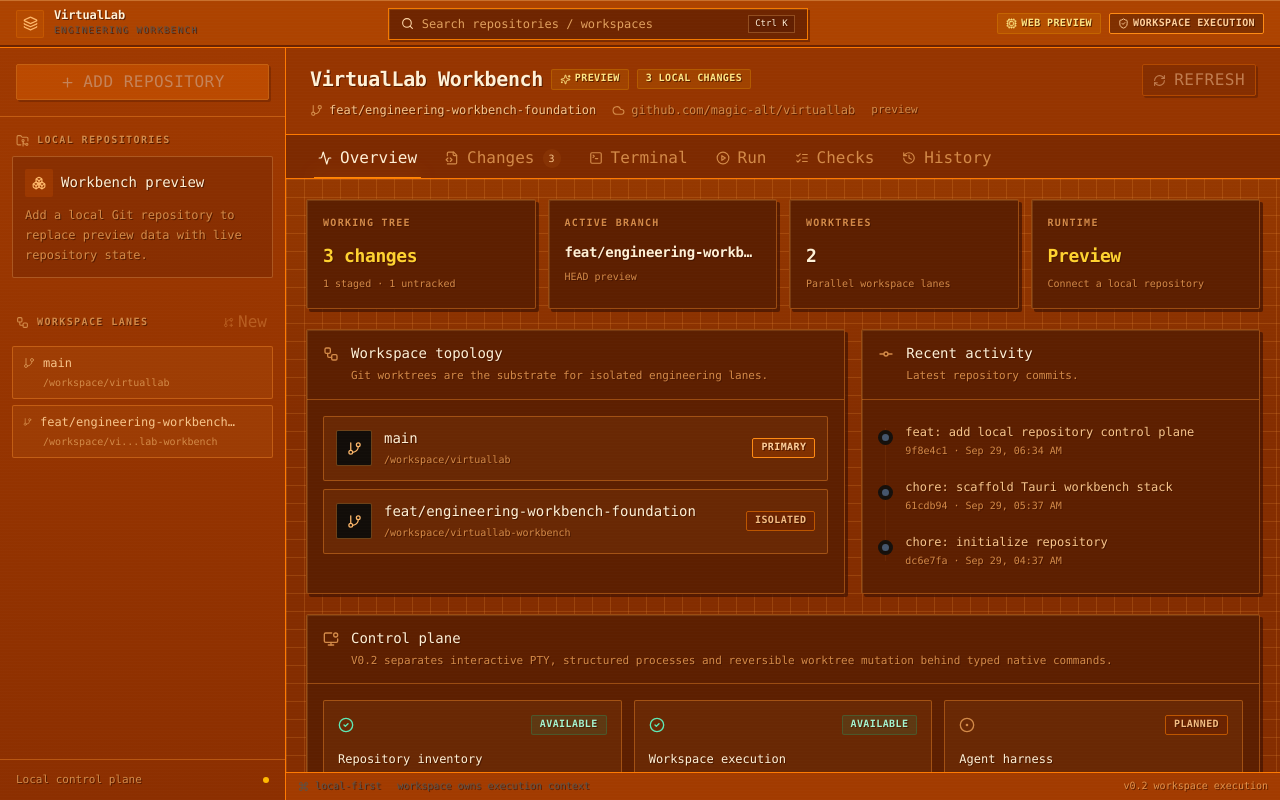
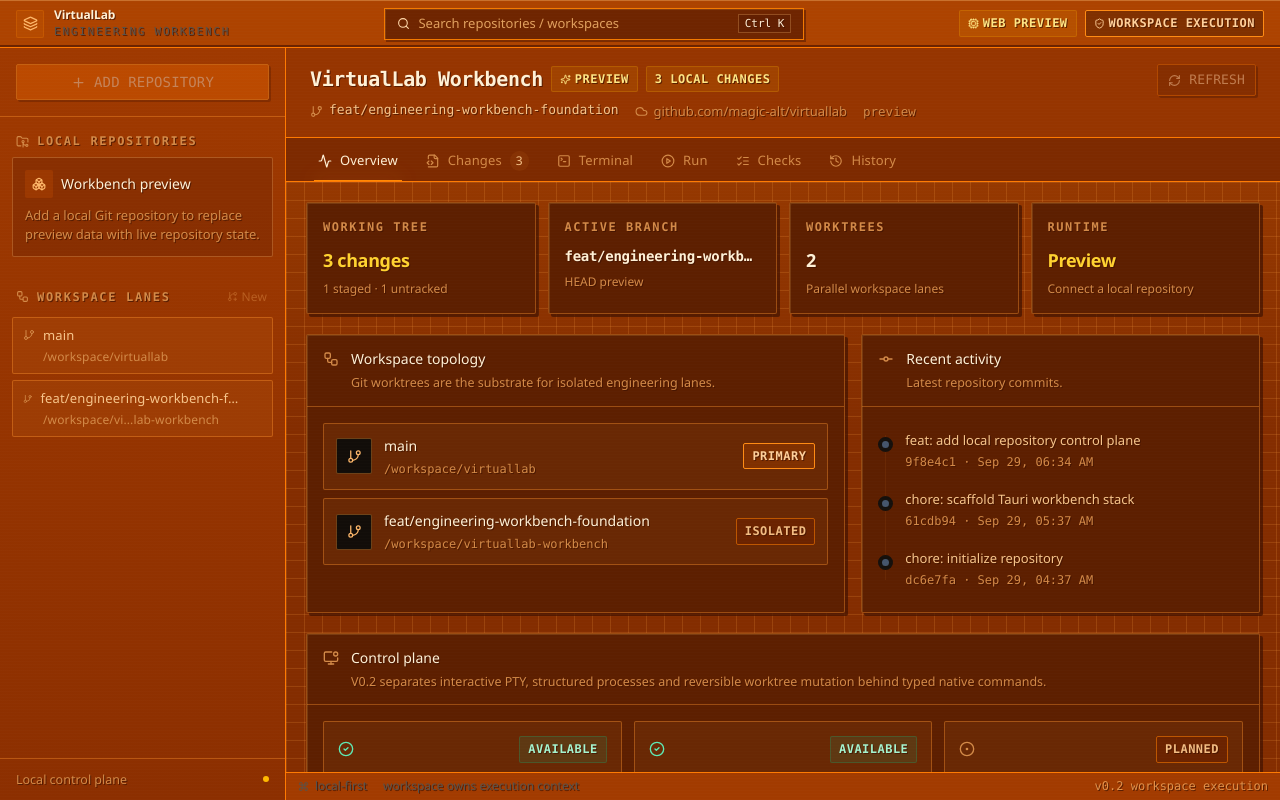
Before and after one commit to magic-alt/virtuallab, a React (Vite) app: page / in a window 1280 px wide. Built offline with nearby package versions, Linux system fonts and the light colour scheme.

Commit message:
fix: improve UI typography and make local control tests cross-platform

```diff
--- a/package.json
+++ b/package.json
@@ -12,7 +12,7 @@
     "tauri:build": "node scripts/tauri-run.mjs build",
     "doctor": "node scripts/doctor.mjs",
     "test": "vitest run",
-    "test:controls": "vitest run src/**/*.test.tsx",
+    "test:controls": "vitest run",
     "test:watch": "vitest",
     "acceptance:local": "powershell -ExecutionPolicy Bypass -File scripts/native-acceptance.ps1"
   },
--- a/src/styles.css
+++ b/src/styles.css
@@ -1,7 +1,9 @@
 @import "tailwindcss";
 
 :root {
-  font-family: "Cascadia Mono", "Lucida Console", "Courier New", monospace;
+  font-family:
+    "Segoe UI Variable Text", "Segoe UI", "Microsoft YaHei UI", "PingFang SC",
+    sans-serif;
   color: #fff0d2;
   background: #913400;
   font-synthesis: none;
@@ -49,7 +51,9 @@
 }
 
 .mono {
-  font-family: "Cascadia Mono", "Lucida Console", "Courier New", monospace;
+  font-family:
+    "Cascadia Code", "JetBrains Mono", "Cascadia Mono", "SFMono-Regular",
+    "Microsoft YaHei UI", Consolas, monospace;
 }
 
 .pixel-ui {
@@ -64,7 +68,10 @@
   isolation: isolate;
   background: #8f3100;
   color: #fff0d2;
-  font-family: "Cascadia Mono", "Lucida Console", "Courier New", monospace;
+  font-family:
+    "Segoe UI Variable Text", "Segoe UI", "Microsoft YaHei UI", "PingFang SC",
+    sans-serif;
+  font-size: 14px;
   text-shadow: 1px 1px 0 rgba(63, 18, 0, 0.72);
 }
 
@@ -265,3 +272,43 @@
   background: #4d1900;
   color: #fff0d2;
 }
+
+
+/* Readability scale: keep the retro desktop proportions without 9–10 px body copy. */
+.pixel-ui .text-\[9px\] {
+  font-size: 11px !important;
+  line-height: 1.25 !important;
+}
+
+.pixel-ui .text-\[10px\] {
+  font-size: 12px !important;
+  line-height: 1.35 !important;
+}
+
+.pixel-ui .text-\[11px\] {
+  font-size: 12.5px !important;
+  line-height: 1.4 !important;
+}
+
+.pixel-ui .text-xs {
+  font-size: 13px !important;
+  line-height: 1.45 !important;
+}
+
+.pixel-ui .text-sm {
+  font-size: 14px !important;
+  line-height: 1.5 !important;
+}
+
+.pixel-ui h1,
+.pixel-ui h2,
+.pixel-ui [class*="uppercase"],
+.pixel-ui .mono {
+  font-family:
+    "Cascadia Code", "JetBrains Mono", "Cascadia Mono", "SFMono-Regular",
+    "Microsoft YaHei UI", Consolas, monospace;
+}
+
+.pixel-ui button {
+  letter-spacing: 0.01em;
+}
```
Also changed, not shown: 2 other files (tests, documents, lock files or other folders).
